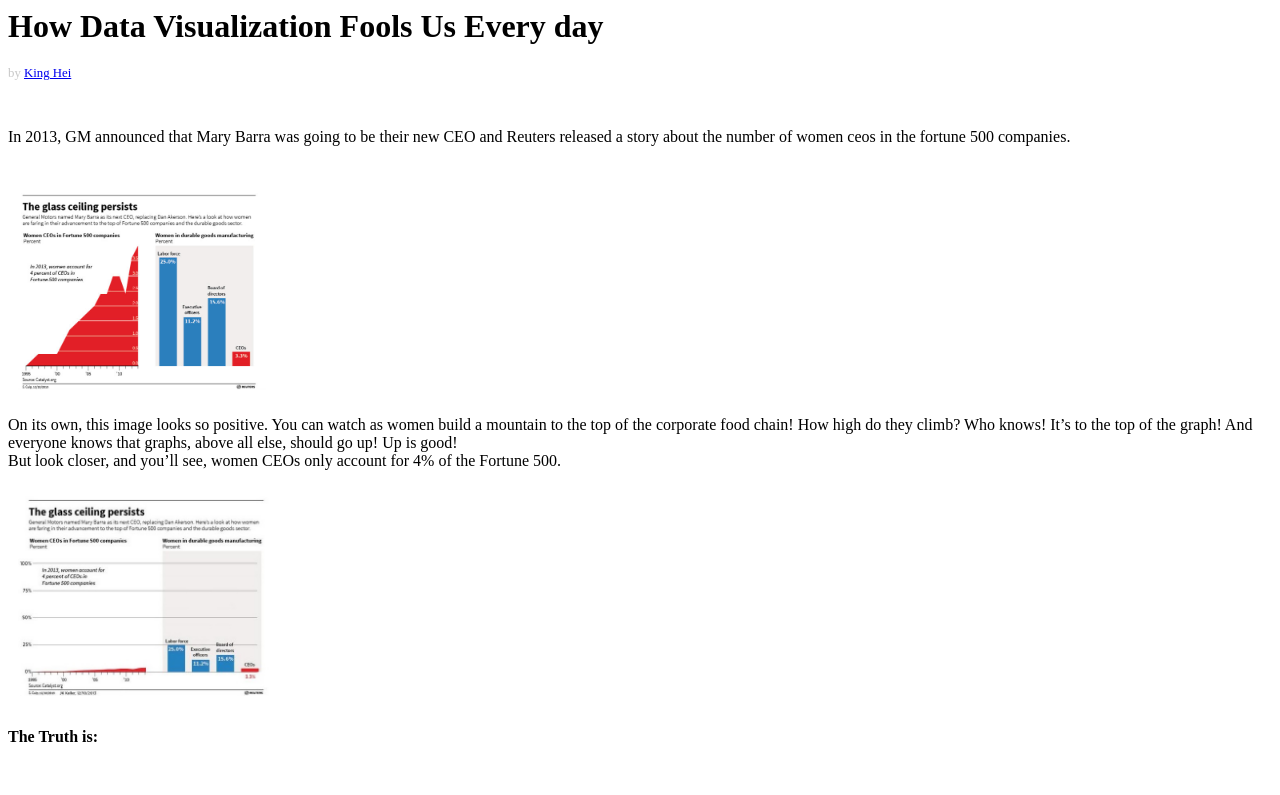
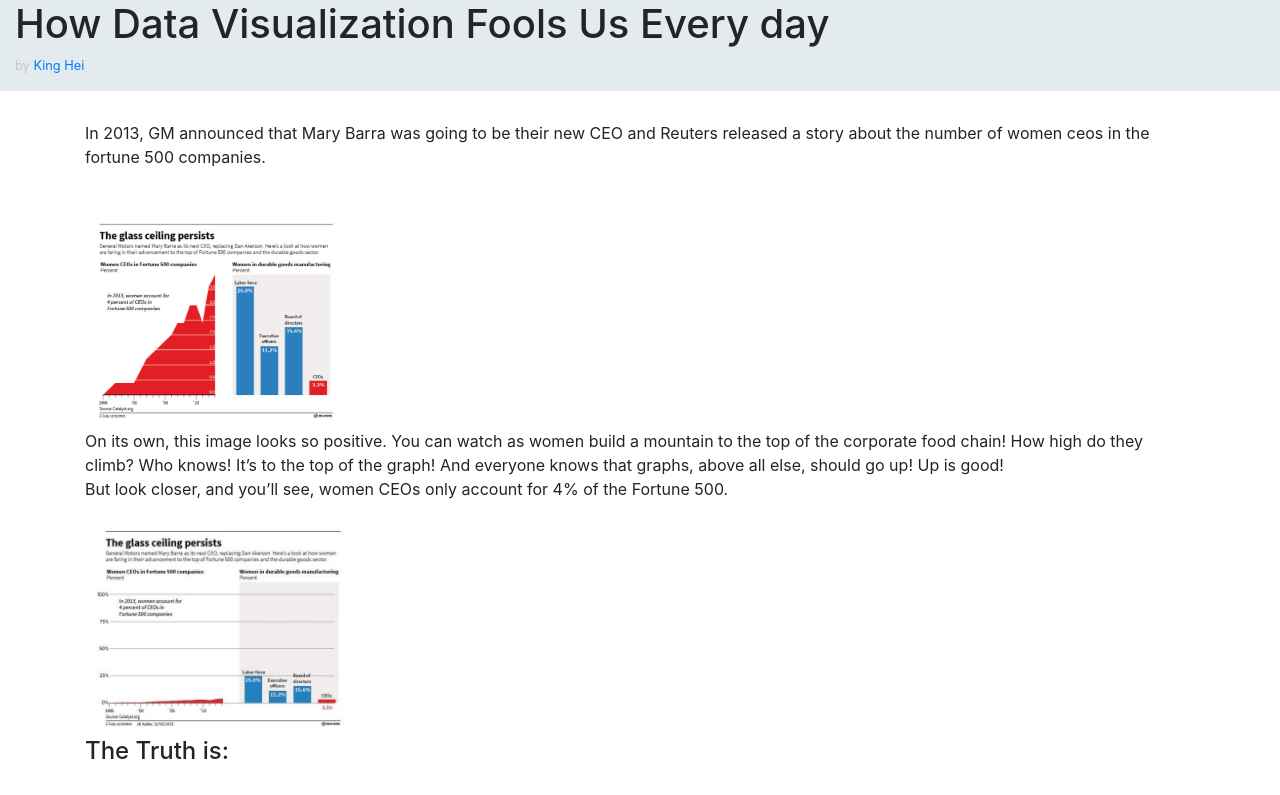
Before and after one commit to kingheiwong/homework1, a plain HTML site: page index.html in a window 1280 px wide. Shown: the top 795 px of the page. Drawn offline with nearby package versions, Linux system fonts and the light colour scheme.

Commit message:
Update index.html

```diff
--- a/index.html
+++ b/index.html
@@ -16,15 +16,30 @@ img{
 }
 
 </style>
+ <head>
+    <meta charset="utf-8">
+    <meta name="description" content="">
+    <meta name="author" content="">
 
- <div class="container">
+    <title>KING Hei's Homework 1</title>
+
+    <link href="http://maxcdn.bootstrapcdn.com/font-awesome/4.2.0/css/font-awesome.min.css" rel="stylesheet">
+
+    <link href="https://bootswatch.com/yeti/bootstrap.min.css" rel="stylesheet">
+
+  </head>
+<body>
+    <div class="container-fluid colored-header">
+        <div class="row">
+          <div class="col-sm-12">
+<h1> How Data Visualization Fools Us Every day </h1>
+<p class="footnote">  by <a href="http://www.kinghei.hk">King Hei</a></p>
+         </div>
+        </div>
+    </div>
+  <div class="container">
       <div class="row">
         <div class="col-sm-12">
-<h1> How Data Visualization Fools Us Every day </h1>
-<p class="footnote">  by <a href="http://www.kinghei.hk">King Hei</a></p>
-
-<br>
-
 <p> In 2013, GM announced that Mary Barra was going to be their new CEO and Reuters released a story about
   the number of women ceos in the fortune 500 companies. </p>
 
@@ -58,4 +73,5 @@ There may be more female CEOs than there used to be, but a woman at the head of
 <a href="http://blogs.reuters.com/data-dive/2013/12/10/gms-new-ceo-is-another-small-crack-in-the-glass-ceiling"> Reuters Blog </a>
      </div>
       </div>
-    </div>>
+    </div>
+<bidy>
```
